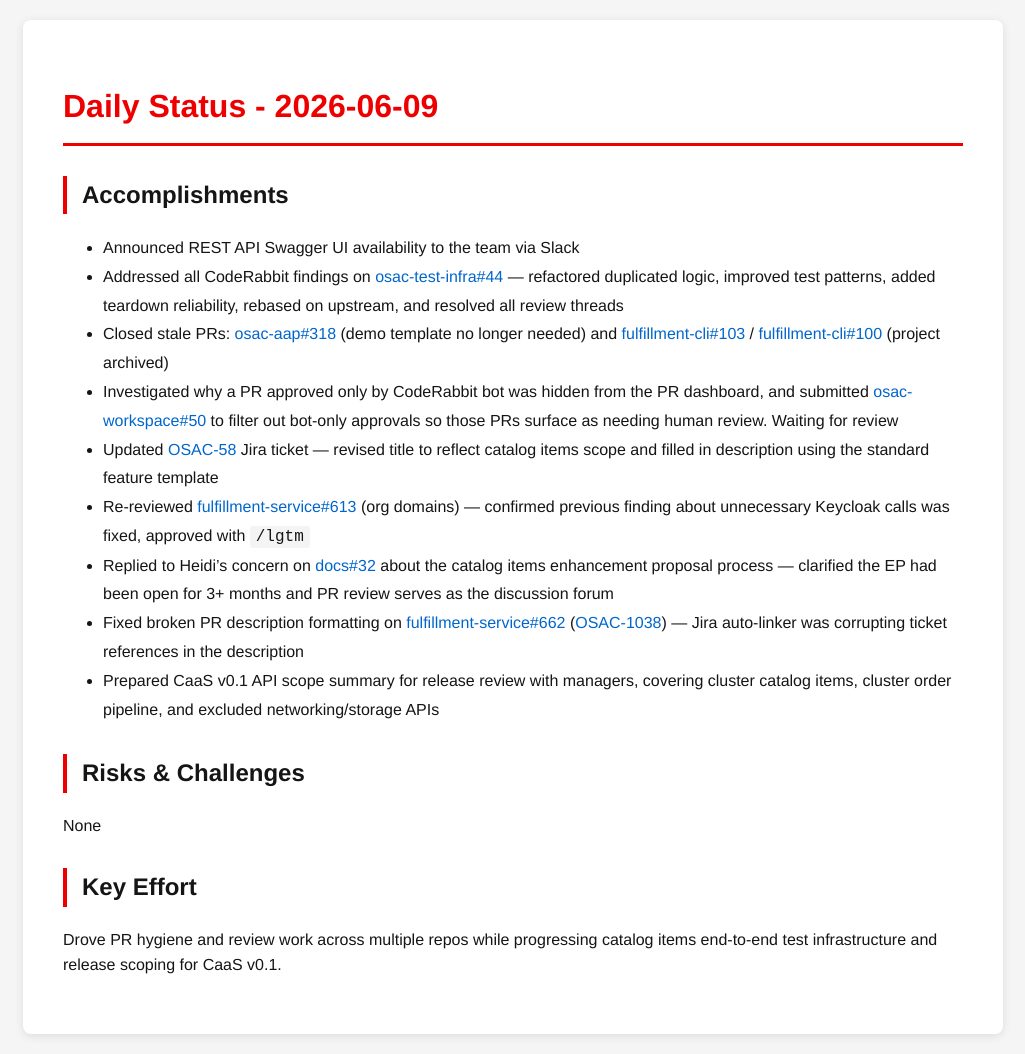
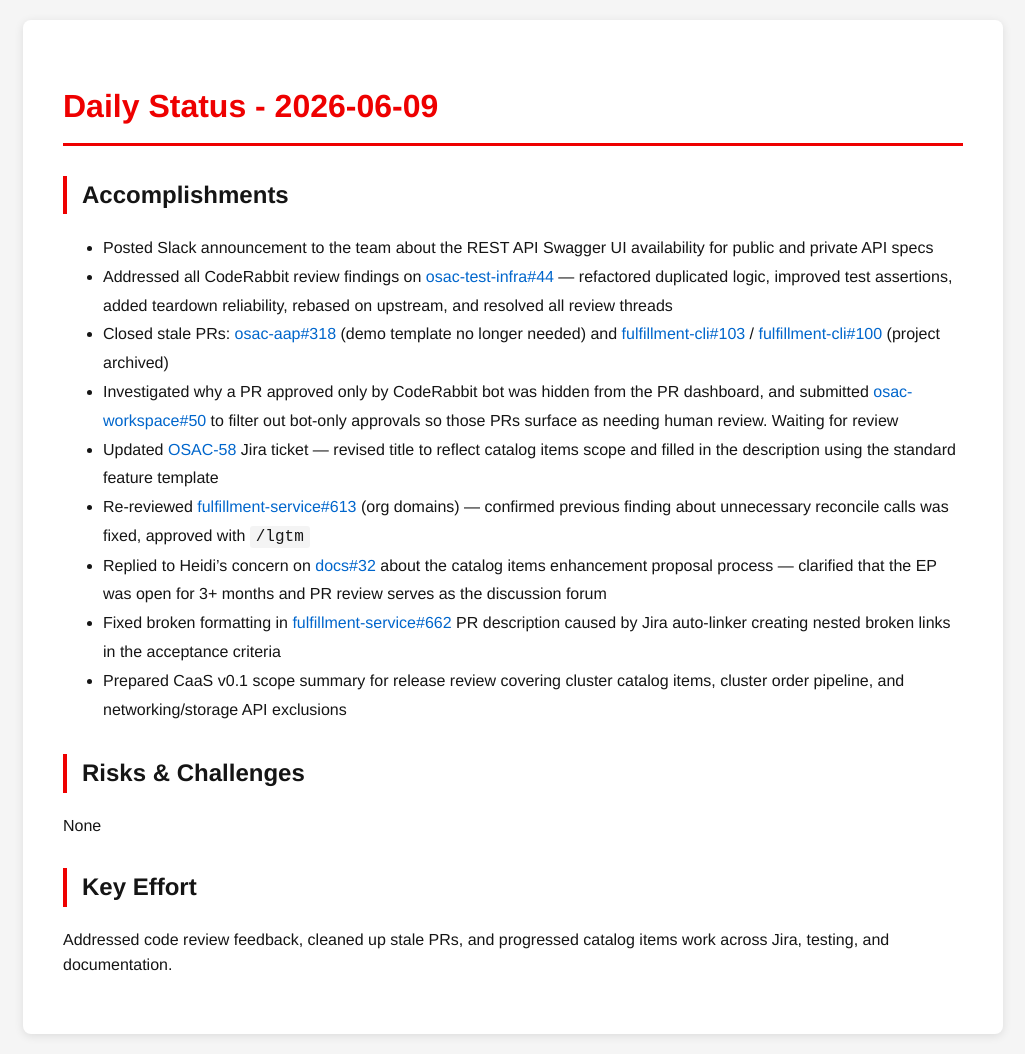
Before and after one commit to tzvatot/daily-status, a Jekyll site: the page built from 2026-06-09.md, in a window 1280 px wide. Shown: the whole page, without its empty margins (127-1152 px from the left). Built offline with Jekyll 4.4.1, drawn with Linux system fonts in a browser that asks for light colours.

Commit message:
Daily status update - 2026-06-09

```diff
--- a/2026-06-09.md
+++ b/2026-06-09.md
@@ -7,18 +7,18 @@
 # Daily Status - 2026-06-09
 
 ## Accomplishments
-- Announced REST API Swagger UI availability to the team via Slack
-- Addressed all CodeRabbit findings on [osac-test-infra#44](https://github.com/osac-project/osac-test-infra/pull/44) — refactored duplicated logic, improved test patterns, added teardown reliability, rebased on upstream, and resolved all review threads
+- Posted Slack announcement to the team about the REST API Swagger UI availability for public and private API specs
+- Addressed all CodeRabbit review findings on [osac-test-infra#44](https://github.com/osac-project/osac-test-infra/pull/44) — refactored duplicated logic, improved test assertions, added teardown reliability, rebased on upstream, and resolved all review threads
 - Closed stale PRs: [osac-aap#318](https://github.com/osac-project/osac-aap/pull/318) (demo template no longer needed) and [fulfillment-cli#103](https://github.com/osac-project/fulfillment-cli/pull/103) / [fulfillment-cli#100](https://github.com/osac-project/fulfillment-cli/pull/100) (project archived)
 - Investigated why a PR approved only by CodeRabbit bot was hidden from the PR dashboard, and submitted [osac-workspace#50](https://github.com/osac-project/osac-workspace/pull/50) to filter out bot-only approvals so those PRs surface as needing human review. Waiting for review
-- Updated [OSAC-58](https://redhat.atlassian.net/browse/OSAC-58) Jira ticket — revised title to reflect catalog items scope and filled in description using the standard feature template
-- Re-reviewed [fulfillment-service#613](https://github.com/osac-project/fulfillment-service/pull/613) (org domains) — confirmed previous finding about unnecessary Keycloak calls was fixed, approved with `/lgtm`
-- Replied to Heidi's concern on [docs#32](https://github.com/osac-project/docs/pull/32) about the catalog items enhancement proposal process — clarified the EP had been open for 3+ months and PR review serves as the discussion forum
-- Fixed broken PR description formatting on [fulfillment-service#662](https://github.com/osac-project/fulfillment-service/pull/662) ([OSAC-1038](https://redhat.atlassian.net/browse/OSAC-1038)) — Jira auto-linker was corrupting ticket references in the description
-- Prepared CaaS v0.1 API scope summary for release review with managers, covering cluster catalog items, cluster order pipeline, and excluded networking/storage APIs
+- Updated [OSAC-58](https://redhat.atlassian.net/browse/OSAC-58) Jira ticket — revised title to reflect catalog items scope and filled in the description using the standard feature template
+- Re-reviewed [fulfillment-service#613](https://github.com/osac-project/fulfillment-service/pull/613) (org domains) — confirmed previous finding about unnecessary reconcile calls was fixed, approved with `/lgtm`
+- Replied to Heidi's concern on [docs#32](https://github.com/osac-project/docs/pull/32) about the catalog items enhancement proposal process — clarified that the EP was open for 3+ months and PR review serves as the discussion forum
+- Fixed broken formatting in [fulfillment-service#662](https://github.com/osac-project/fulfillment-service/pull/662) PR description caused by Jira auto-linker creating nested broken links in the acceptance criteria
+- Prepared CaaS v0.1 scope summary for release review covering cluster catalog items, cluster order pipeline, and networking/storage API exclusions
 
 ## Risks & Challenges
 None
 
 ## Key Effort
-Drove PR hygiene and review work across multiple repos while progressing catalog items end-to-end test infrastructure and release scoping for CaaS v0.1.
+Addressed code review feedback, cleaned up stale PRs, and progressed catalog items work across Jira, testing, and documentation.
```
